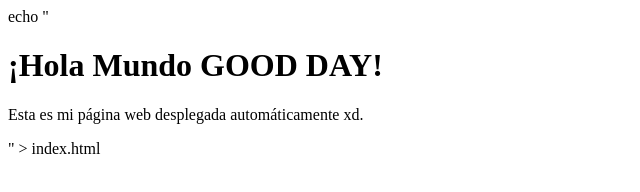
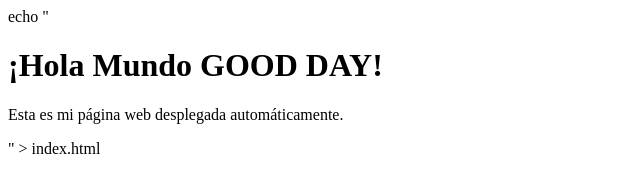
Before and after one commit to maiykt/mi-pagina-web, a plain HTML site: page index.html in a window 1280 px wide. Shown: the full height of the page, 0-640 px from the left. Drawn offline with Linux system fonts and the light colour scheme.

Commit message:
Actualizar contenido de la página

```diff
--- a/index.html
+++ b/index.html
@@ -7,6 +7,6 @@
 </head>
 <body>
   <h1>¡Hola Mundo GOOD DAY!</h1>
-  <p>Esta es mi página web desplegada automáticamente xd.</p>
+  <p>Esta es mi página web desplegada automáticamente.</p>
 </body>
 </html>" > index.html
```
